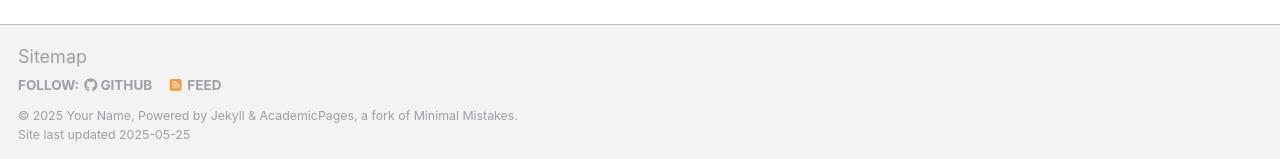
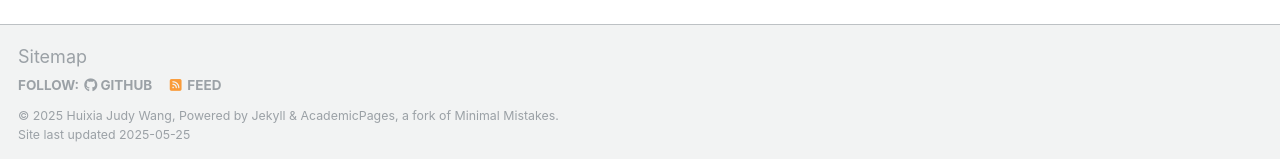
Before and after one commit to judywangstat/judywangstat.github.io, a Jekyll site: the page built from _pages/about.md, in a window 1280 px wide and 900 px high, scrolled down 2636 px. Shown: the part 738-897 px from the top of the window. Built offline with Jekyll 4.4.1, drawn with Linux system fonts in a browser that asks for light colours; some web fonts are replaced.

Commit message:
Update _config.yml

```diff
--- a/_config.yml
+++ b/_config.yml
@@ -11,11 +11,11 @@ locale                   : "en-US"
 site_theme               : "default"
 title                    : "Huixia Judy Wang"
 title_separator          : "-"
-name                     : &name "Your Name"
+name                     : &name "Huixia Judy Wang"
 description              : &description "personal description"
 url                      : https://judywangstat.github.io # the base hostname & protocol for your site e.g. "https://[your GitHub username].github.io" or if you already have some other page hosted on Github then use "https://[your GitHub username].github.io/[Your Repo Name]"
 baseurl                  : "" # the subpath of your site, e.g. "/blog"
-repository               : "academicpages/academicpages.github.io"
+
 
 # Site Author - The following control what appear as part of the author content on the side bar.
 #               If a field is blank the icon and link will not appear, otherwise it will be shown.
```
